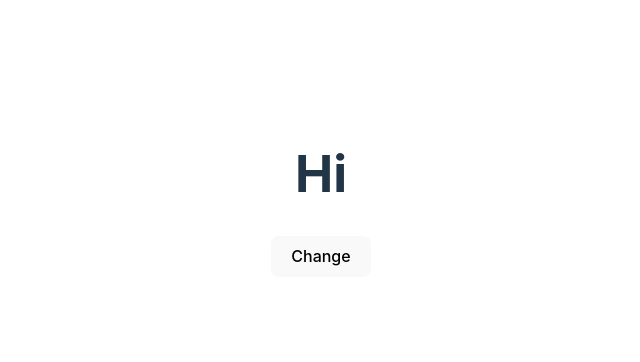
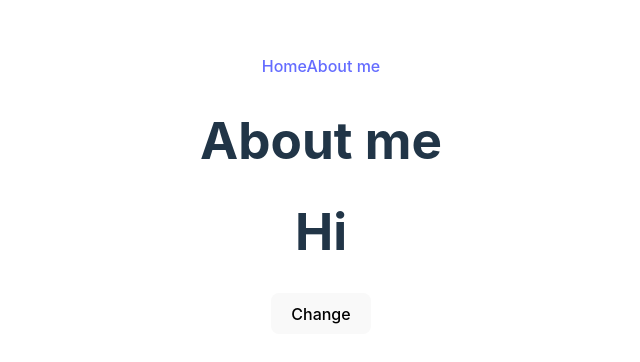
Before and after one commit to biancaespindola/try-react-next, a React (Vite) app: page /about-me in a window 1280 px wide. Shown: the part 206-568 px from the top of the page, without its empty margins (319-959 px from the left). Built offline with nearby package versions, Linux system fonts and the light colour scheme.

Commit message:
test React Router

```diff
--- a/package.json
+++ b/package.json
@@ -10,8 +10,12 @@
     "preview": "vite preview"
   },
   "dependencies": {
+    "localforage": "^1.10.0",
+    "match-sorter": "^6.3.3",
     "react": "^18.2.0",
-    "react-dom": "^18.2.0"
+    "react-dom": "^18.2.0",
+    "react-router-dom": "^6.21.3",
+    "sort-by": "^1.2.0"
   },
   "devDependencies": {
     "@types/react": "^18.2.43",
--- /dev/null
+++ b/src/AboutMe.tsx
@@ -0,0 +1,9 @@
+function AboutMe() {
+  return (
+    <div>
+      <h1>About me</h1>
+    </div>
+  );
+}
+
+export default AboutMe;
--- a/src/App.tsx
+++ b/src/App.tsx
@@ -1,13 +1,30 @@
 import { useState } from "react";
 
 import "./App.css";
-import Heading from "./Heading.";
+
+import AboutMe from "./AboutMe";
+import Heading from "./Heading";
+import Home from "./Home";
+import { Routes, Route, Link } from "react-router-dom";
 
 function App() {
   const [word, setword] = useState("Hi");
 
   return (
     <>
+      <div>
+        <nav>
+          <Link to="/">Home</Link>
+          <Link to="about-me">About me</Link>
+        </nav>
+        <Routes>
+          <Route path="/" element={<Home />} />
+          <Route path="/about-me" element={<AboutMe />} />
+        </Routes>
+        {/* <Home />
+        <AboutMe /> */}
+      </div>
+
       <Heading word={word} />
       <button onClick={() => setword("Bye")}>Change</button>
     </>
--- /dev/null
+++ b/src/Home.tsx
@@ -0,0 +1,8 @@
+function Home() {
+  return (
+    <div>
+      <h1>Home</h1>
+    </div>
+  );
+}
+export default Home;
--- a/src/main.tsx
+++ b/src/main.tsx
@@ -1,10 +1,13 @@
-import React from 'react'
-import ReactDOM from 'react-dom/client'
-import App from './App.tsx'
-import './index.css'
+import React from "react";
+import ReactDOM from "react-dom/client";
+import App from "./App.tsx";
+import "./index.css";
+import { BrowserRouter } from "react-router-dom";
 
-ReactDOM.createRoot(document.getElementById('root')!).render(
-  <React.StrictMode>
-    <App />
-  </React.StrictMode>,
-)
+ReactDOM.createRoot(document.getElementById("root")!).render(
+  <BrowserRouter>
+    <React.StrictMode>
+      <App />
+    </React.StrictMode>
+  </BrowserRouter>
+);
```
Also changed, not shown: src/Heading.tsx (renamed from src/Heading..tsx), 1 other file (tests, documents, lock files or other folders).
